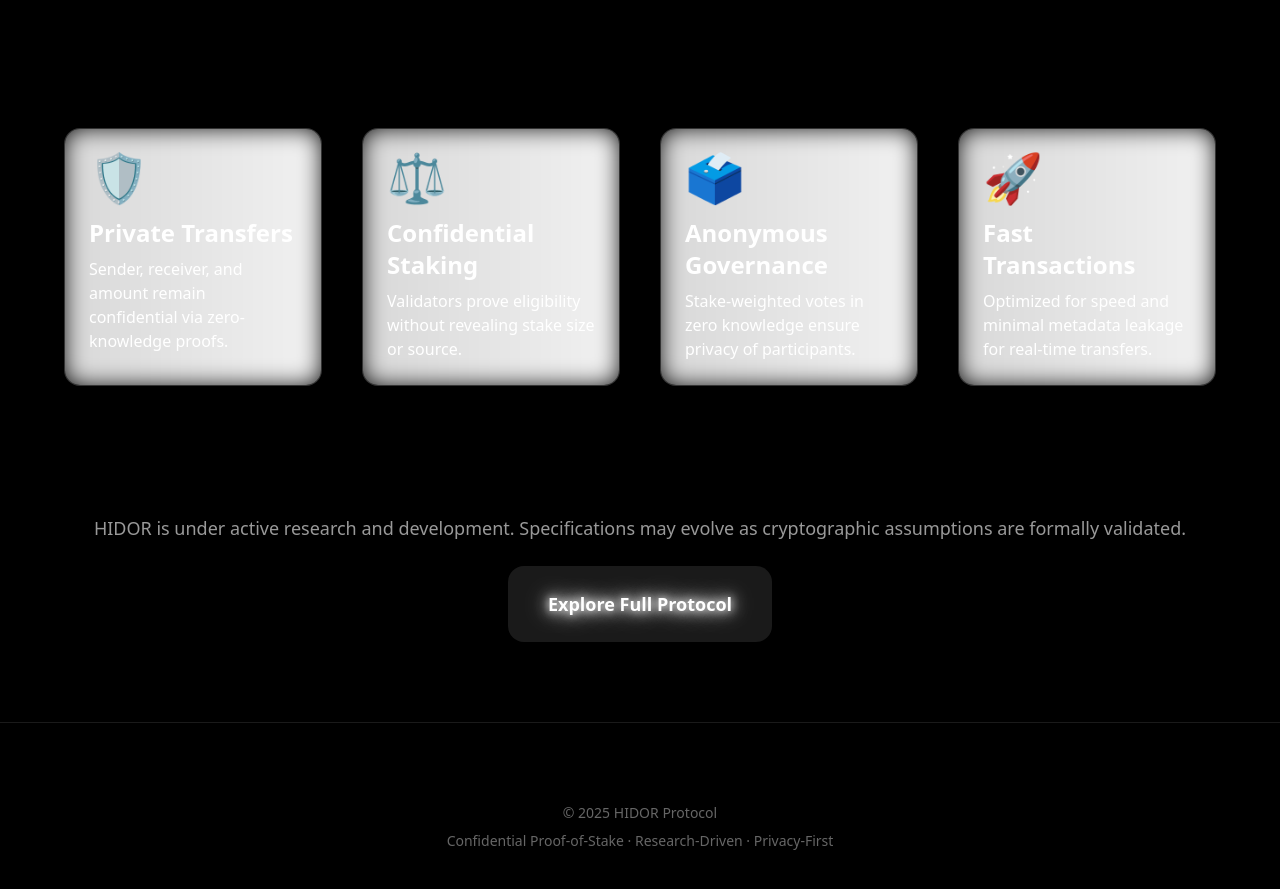
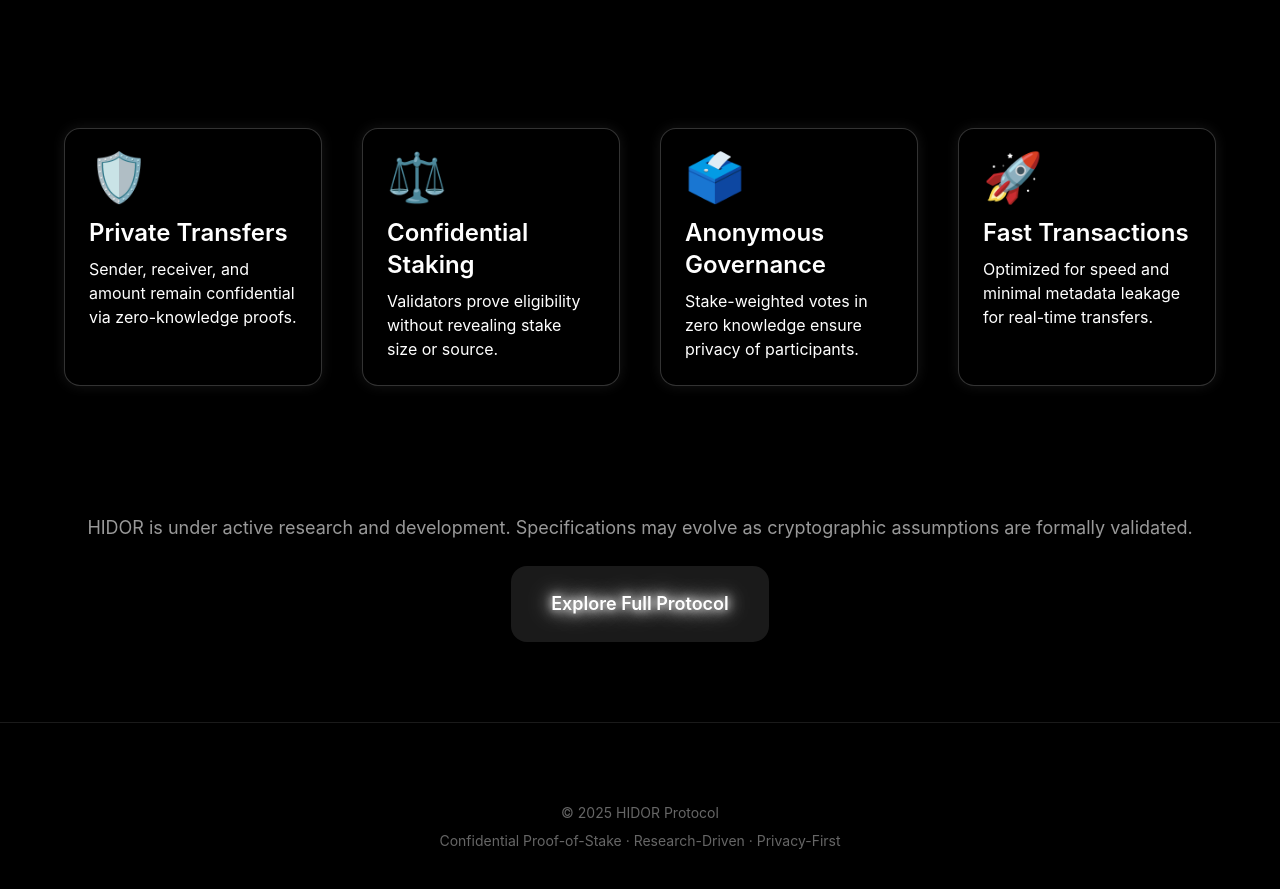
Before and after one commit to OctaverseGames/hidor-website, a Next.js app: page / in a window 1280 px wide. Shown: the part 800-1689 px from the top of the page. Built offline with nearby package versions, Linux system fonts and the light colour scheme.

Commit message:
Update HIDOR site: black cards with animated glow

```diff
--- a/app/docs/page.tsx
+++ b/app/docs/page.tsx
@@ -1,6 +1,4 @@
 "use client"
-
-import { Card, CardContent } from "@/components/ui/card"
 
 export default function Docs() {
   return (
--- a/app/globals.css
+++ b/app/globals.css
@@ -1,16 +1,42 @@
+/* Tailwind base imports */
 @tailwind base;
 @tailwind components;
 @tailwind utilities;
 
-/* White text glow animation */
-@keyframes neonGlow {
-  0%, 100% { text-shadow: 0 0 5px #fff, 0 0 10px #fff, 0 0 20px #fff; }
-  50% { text-shadow: 0 0 10px #fff, 0 0 20px #fff, 0 0 30px #fff; }
+/* -------------------------------
+   TITLE GLOW ANIMATION
+--------------------------------- */
+@keyframes glow {
+  0%, 100% {
+    text-shadow: 0 0 5px #fff, 0 0 10px #fff, 0 0 20px #fff;
+  }
+  50% {
+    text-shadow: 0 0 10px #fff, 0 0 20px #fff, 0 0 30px #fff;
+  }
 }
-.animate-glow { animation: neonGlow 1.5s infinite alternate; }
+.animate-glow {
+  animation: glow 1.5s infinite alternate;
+}
 
-/* Button underline */
-.button-underline { position: relative; overflow: hidden; }
+/* -------------------------------
+   CARD GLOW ANIMATION
+--------------------------------- */
+@keyframes cardGlow {
+  0%, 100% { box-shadow: 0 0 10px rgba(255,255,255,0.05); }
+  50%     { box-shadow: 0 0 30px rgba(255,255,255,0.25); }
+}
+.animate-cardGlow {
+  animation: cardGlow 2s ease-in-out infinite;
+}
+
+/* -------------------------------
+   BUTTON NEON UNDERLINE EFFECT
+--------------------------------- */
+.button-underline {
+  position: relative;
+  overflow: hidden;
+}
+
 .button-underline::after {
   content: "";
   position: absolute;
@@ -21,45 +47,32 @@
   background: #fff;
   transition: width 0.3s ease;
 }
-.button-underline:hover::after { width: 100%; }
 
-/* White gradient cards on black background */
-@keyframes borderGradient {
-  0% { background-position: 0% 50%; }
-  50% { background-position: 100% 50%; }
-  100% { background-position: 0% 50%; }
+.button-underline:hover::after {
+  width: 100%;
 }
 
-.card-neon {
-  border-radius: 1rem;
-  background: #000; /* fully black */
-  border: 1px solid rgba(255,255,255,0.2);
-  backdrop-filter: blur(10px);
-  position: relative;
-  overflow: hidden;
-  transition: all 0.3s ease;
+/* -------------------------------
+   OPTIONAL: BODY & LINK STYLING
+--------------------------------- */
+body {
+  background-color: #000; /* black background for site */
+  color: #fff;           /* default white text */
+  font-family: 'Inter', sans-serif;
 }
 
-.card-neon::before {
-  content: '';
-  position: absolute;
-  top: -2px;
-  left: -2px;
-  right: -2px;
-  bottom: -2px;
-  background: linear-gradient(270deg, #fff, #ccc, #fff, #ccc);
-  background-size: 600% 600%;
-  z-index: -1;
-  filter: blur(12px);
-  animation: borderGradient 6s linear infinite;
-  border-radius: inherit;
+a {
+  color: #fff;
+  text-decoration: none;
 }
 
-.card-neon:hover {
-  box-shadow: 0 0 20px #fff, 0 0 30px #fff;
+a:hover {
+  text-decoration: underline;
 }
 
-.card-neon:hover h3,
-.card-neon:hover p {
-  text-shadow: 0 0 5px #fff, 0 0 10px #fff;
+/* -------------------------------
+   OPTIONAL: SMOOTH TRANSITIONS
+--------------------------------- */
+* {
+  transition: all 0.2s ease-in-out;
 }
--- a/app/layout.tsx
+++ b/app/layout.tsx
@@ -5,11 +5,7 @@ export const metadata = {
   description: "Confidential Proof-of-Stake blockchain",
 }
 
-export default function RootLayout({
-  children,
-}: {
-  children: React.ReactNode
-}) {
+export default function RootLayout({ children }: { children: React.ReactNode }) {
   return (
     <html lang="en">
       <body>{children}</body>
--- a/components/ui/card.tsx
+++ b/components/ui/card.tsx
@@ -1,7 +1,18 @@
 export function Card({ children, className = "", ...props }: any) {
   return (
     <div
-      className={`card-neon shadow-2xl p-6 transition-all hover:shadow-white/40 ${className}`}
+      className={`
+        relative
+        bg-black
+        border border-white/20
+        rounded-2xl
+        text-white
+        p-6
+        transition-all
+        hover:shadow-[0_0_30px_rgba(255,255,255,0.25)]
+        animate-cardGlow
+        ${className}
+      `}
       {...props}
     >
       {children}
@@ -10,5 +21,5 @@ export function Card({ children, className = "", ...props }: any) {
 }
 
 export function CardContent({ children, className = "", ...props }: any) {
-  return <div className={`${className}`} {...props}>{children}</div>
+  return <div className={`${className}`}>{children}</div>
 }
```
